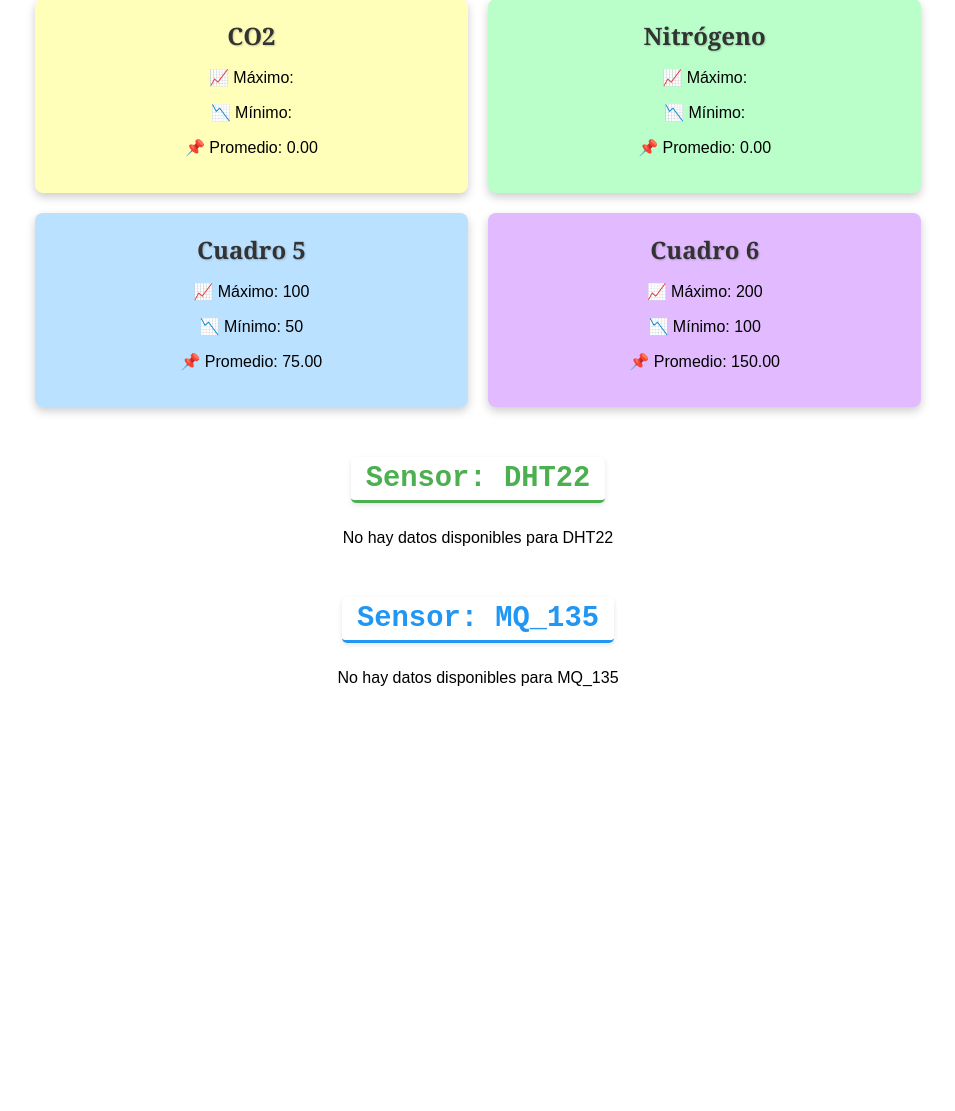
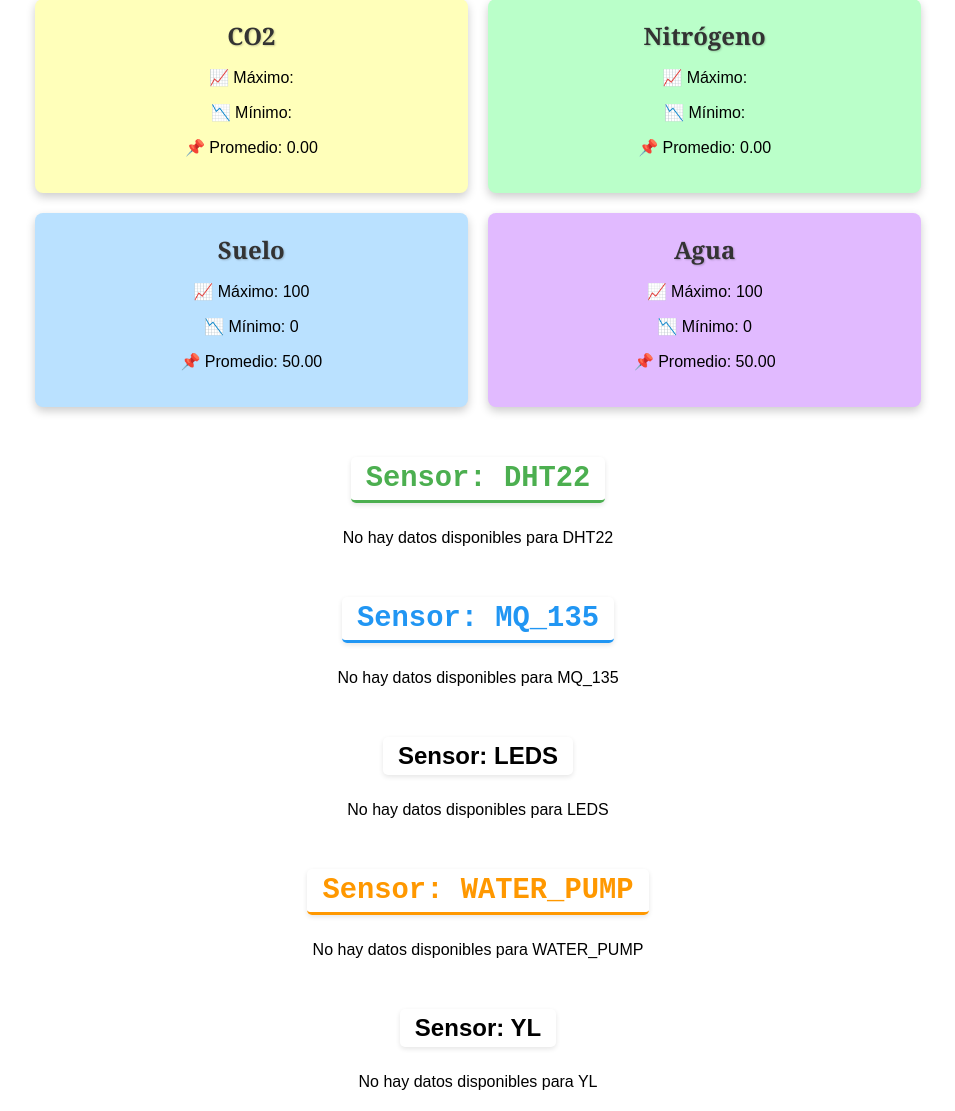
Before and after one commit to scortua/ICCS_PROJECT, a PHP site: page / in a window 1280 px wide. Shown: the part 336-1447 px from the top of the page, without its empty margins (162-1117 px from the left). Before the commit the page ends 1023 px from the top, so only its background shows below. Run offline with PHP 8.4, Linux system fonts and the light colour scheme; data that the repository does not hold is empty.

Commit message:
UPDATE pruebas y visualizacion local

```diff
--- a/Code/WEB/LOCAL/index.php
+++ b/Code/WEB/LOCAL/index.php
@@ -167,12 +167,15 @@
         // Colores asignados a cada sensor (esto puedes modificarlo según tus preferencias)
         $coloresSensores = array(
             'DHT22' => 'verde',
-            'MQ_135' => 'azul'
+            'MQ_135' => 'azul',
+            'LEDS' => 'morado',
+            'WATER_PUMP' => 'naranja',
+            'YL' => 'rojo'
             // Puedes añadir más sensores aquí
         );
 
         // Títulos de las cajas
-        $titulosCajas = array('Temperatura', 'Humedad', 'CO2', 'Nitrógeno', 'Cuadro 5', 'Cuadro 6');
+        $titulosCajas = array('Temperatura', 'Humedad', 'CO2', 'Nitrógeno', 'Suelo', 'Agua');
 
         // Consultas SQL para obtener los valores máximos, mínimos y promedios
         $queries = array(
@@ -180,8 +183,8 @@
             'Humedad' => "SELECT MAX(humedad) as max, MIN(humedad) as min, AVG(humedad) as avg FROM DHT22",
             'CO2' => "SELECT MAX(co2) as max, MIN(co2) as min, AVG(co2) as avg FROM MQ_135",
             'Nitrógeno' => "SELECT MAX(N) as max, MIN(N) as min, AVG(N) as avg FROM MQ_135",
-            'Cuadro 5' => "SELECT 100 as max, 50 as min, 75 as avg", // Ejemplo estático
-            'Cuadro 6' => "SELECT 200 as max, 100 as min, 150 as avg" // Ejemplo estático
+            'Suelo' => "SELECT 100 as max, 0 as min, 50 as avg",
+            'Agua' => "SELECT 100 as max, 0 as min, 50 as avg"
         );
 
         echo '<div class="cuadros-container">';
```
Also changed, not shown: Images/humedad-suelo.jpg (added), Images/pi_pico.png, README.md.
